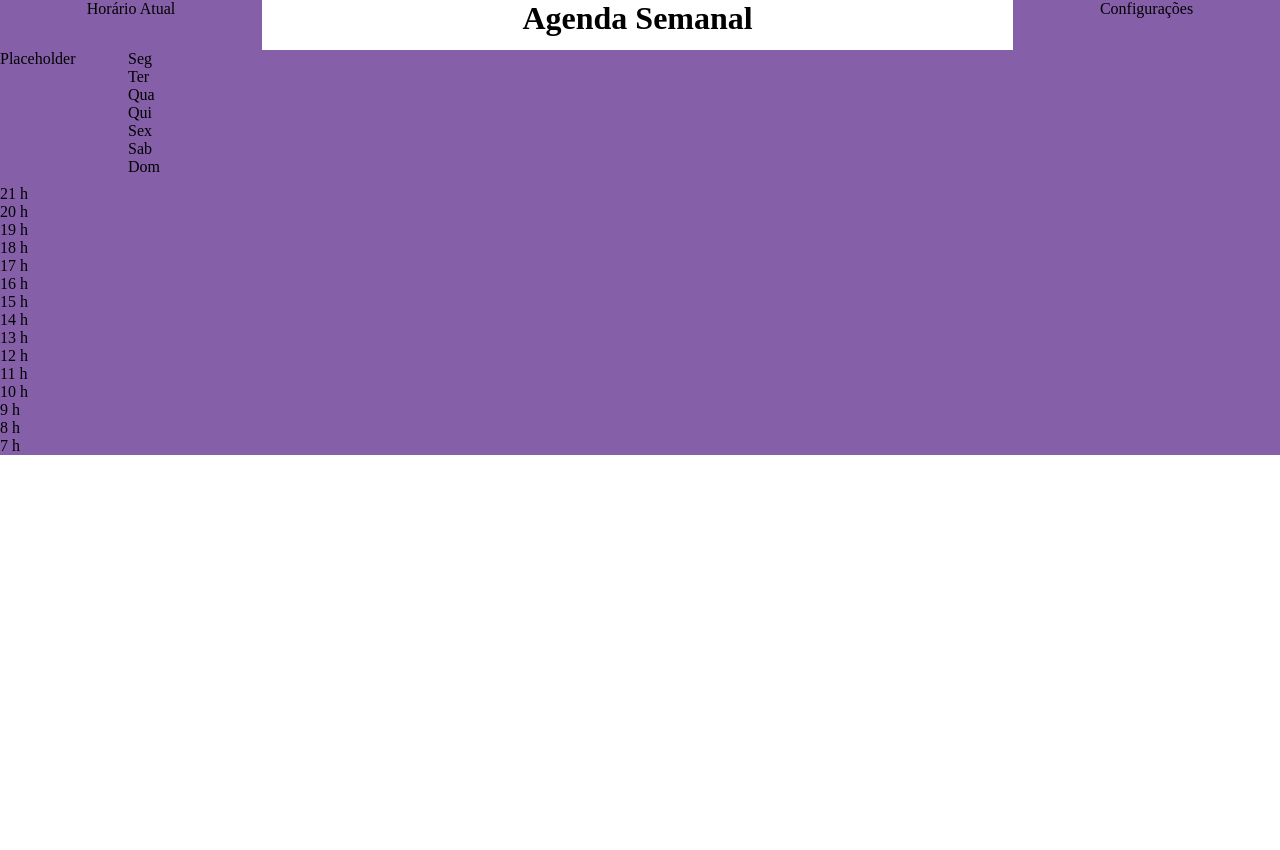
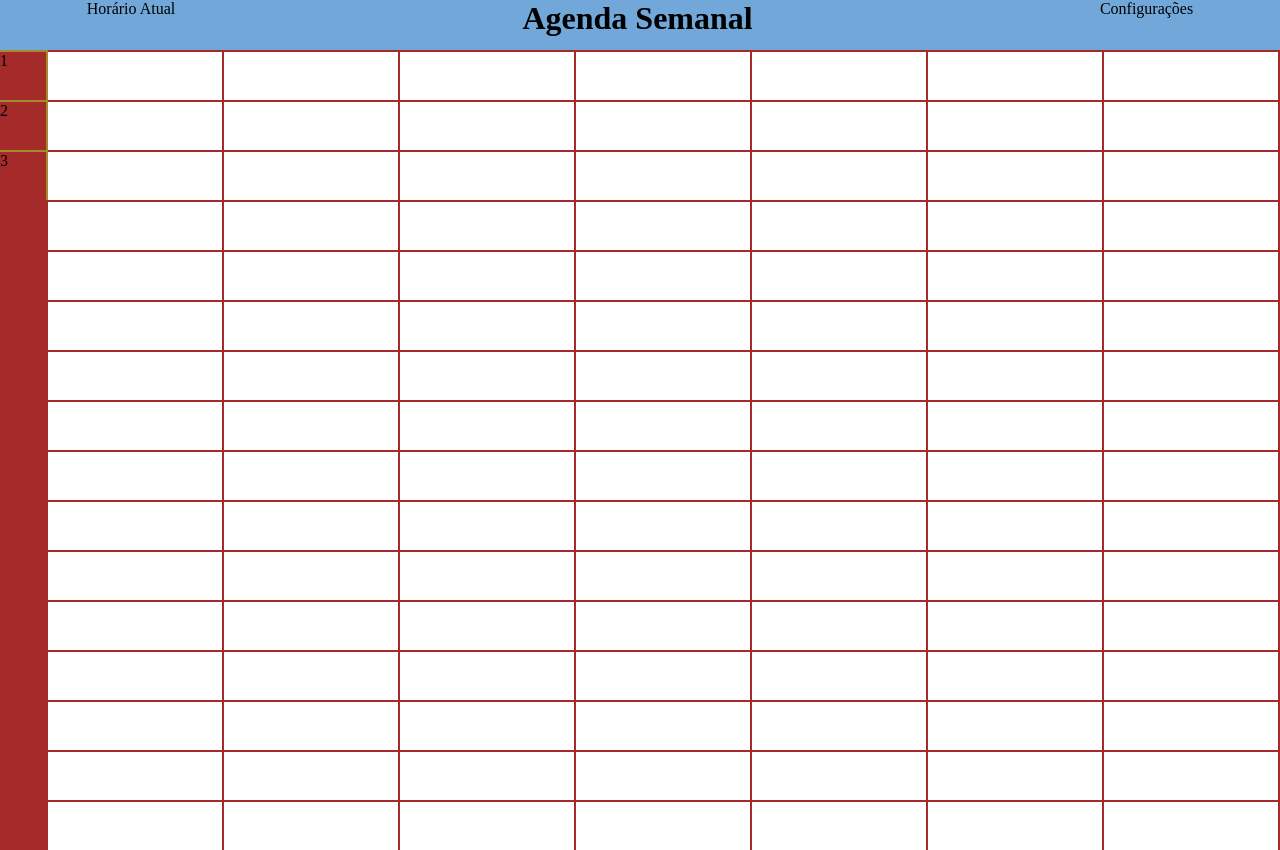
Before and after one commit to AntonioCruz001/Grade-Semanal-de-Atividades, a plain HTML site: page index.html in a window 1280 px wide. Before the commit the page ends 800 px from the top, so only its background shows below. Drawn offline with Linux system fonts and the light colour scheme.

Commit message:
Versão 3.0 - Simplificada

```diff
--- a/index.html
+++ b/index.html
@@ -17,6 +17,8 @@
         .cabecalho {
             display: flex;
             height: 50px;
+            /* margin-left: 20px; */
+            background-color: #71a8d9;
             text-align: center;
         }
 
@@ -28,43 +30,51 @@
             flex-grow: 3;
         }
 
-        /* .agenda-semanal {
-            display: grid;
-            height: 100%;
-            grid-template-columns: repeat(8, 1fr);
-            grid-template-rows: repeat(16, 60px);
-            justify-content: center;
-            background-color: rgb(60, 95, 122);
-            gap: 2px;
-        } */
-
-        .agenda-semanal {
-            display: grid;
-            grid-template-columns: 1fr 9fr;
-            grid-template-rows: 1fr 2fr;
+        .semana {
+            display: flex;
+            flex-direction: row;
+            width: 100%;
         }
 
-        div {
-            background-color: rgb(133, 95, 168);
+        .barra {
+            /* position: fixed; */
+            top: 50px;
+            left: 0;
+            /* height: 100vh; */
+            height: calc(50px * 16);
+            width: 50px;
+            box-sizing: border-box;
+            /* overflow-y: auto; */
+
+            background-color: brown;
         }
 
-        .atividades-container {
-            display: grid;
+        .barra div {
+            box-sizing: border-box;
+            height: 50px;
+            border-top: solid 2px rgb(165, 138, 42);
+            border-right: solid 2px rgb(165, 138, 42);
         }
 
-        .atividade {
-            box-sizing: border-box;
-            display: flex;
-            justify-content: center;
-            align-items: center;
-            background-color: #b9dcdb;
-            text-align: center;
-            font-size: 30px;
+        .grid {
+            flex-grow: 1;
+            display: grid;
+            /* margin-left: 50px; */
+            height: calc(50px * 16);
+            width: 100%;
+            grid-template-columns: repeat(7, 1fr);
+            grid-template-rows: repeat(16, 1fr);
+
         }
 
-        /* .conteudo {
-            padding: 7%;
-        } */
+        .grid div {
+            box-sizing: border-box;
+            /* height: 50px; */
+            /* width: 100px; */
+            border-top: solid 2px brown;
+            border-right: solid 2px brown;
+        }
+
     </style>
 </head>
 
@@ -75,65 +85,35 @@
         criar com função
     -->
     <header class="cabecalho">
-        <!--Adicionar 3 divs flex com o titulo na div 2 para organizar com flex-grow
-            Criar os botoes de Config e Apagar, e mostrar a Hora atual
-        -->
         <div>Horário Atual</div>
         <h1 class="titulo">Agenda Semanal</h1>
         <div>Configurações</div>
     </header>
 
-    <div class="agenda-semanal">
-        <!-- <div class="container-1">
-        </div> -->
+    <div class="semana">
+        <div class="barra">
+            <div>1</div>
+            <div>2</div>
+            <div>3</div>
+        </div>
 
-        <div class="config">Placeholder</div>
-        <div class="dias-container"></div>
+        <div class="grid">
 
-        <!-- <div class="container-2">
-        </div> -->
-
-        <div class="horas-container"></div>
-        <div class="atividades-container"></div>
+        </div>
     </div>
 
+    <script>
+        const grid = document.querySelector('.grid')
 
-
-    <script>
-        const dias = document.querySelector('.dias-container')
-        const horas = document.querySelector('.horas-container')
-        const atividades = document.querySelector('.atividades-container')
-
-        function criarHorasDesc() {
-            // const inicio = prompt('Que horas inicia seu dia?')
-            // const horaInicio =  parseInt(prompt('Que horas inicia seu dia?'))
-            const horaInicio = 7;
-
-            for (let i = 14; i >= 0; i--) {
+        function criarDivs() {
+            for (i = 112; i > 0; i--) {
                 const div = document.createElement('div')
-                div.classList.add('horas')
-
-                div.id = `index-${horaInicio + i}`
-
-                horas.appendChild(div)
-                div.textContent = `${horaInicio + i} h`
+                div.setAttribute('data-linha', `${i}`)
+                grid.appendChild(div)
             }
         }
 
-        function criarDias() {
-            for (let i = 0; i < 8; i++) {
-                const div = document.createElement('div')
-                div.classList.add('dias')
-                div.id = `index-${i}`
-                dias.appendChild(div)
-
-                const diasNomes = ['Seg', 'Ter', 'Qua', 'Qui', 'Sex', 'Sab', 'Dom']
-                div.textContent = diasNomes[i]
-            }
-        }
-
-        criarHorasDesc()
-        criarDias()
+        criarDivs()
 
     </script>
 </body>
```
Also changed, not shown: index_Old3.html (added, +141 -0 lines).
